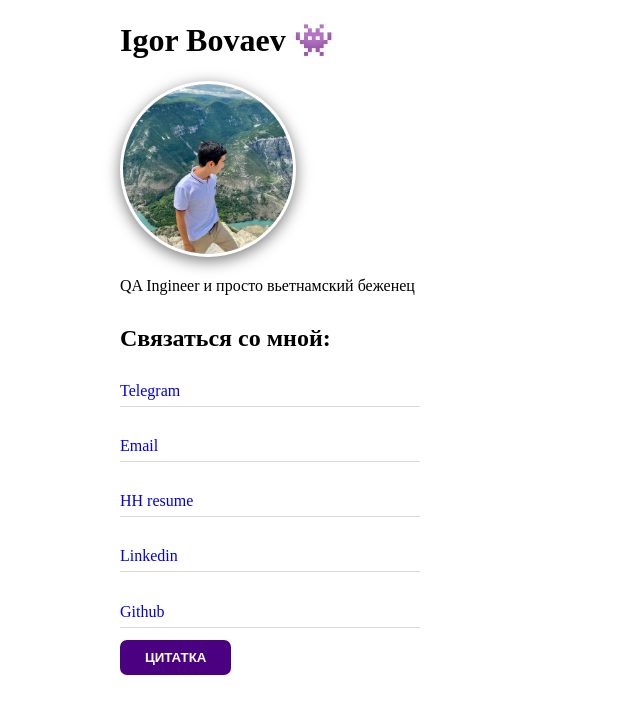
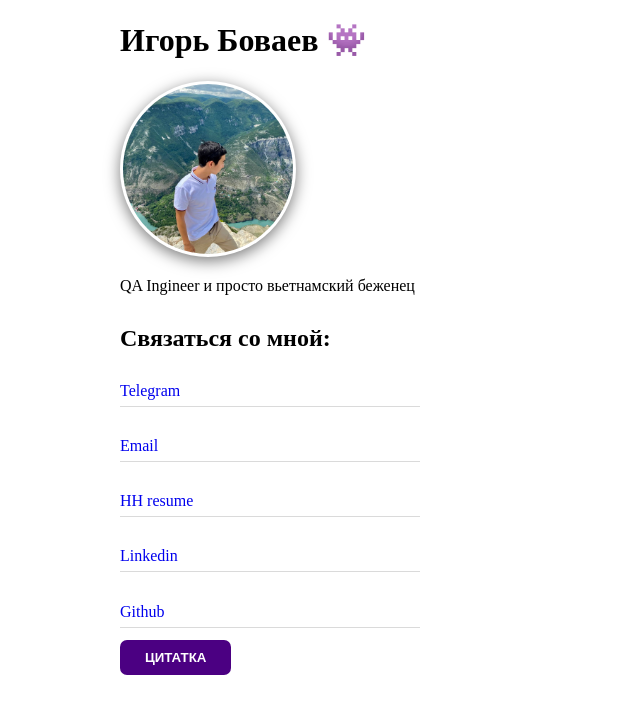
Before and after one commit to NechromEN/webtest, a plain HTML site: page index.html in a window 1280 px wide. Shown: the whole page, without its empty margins (0-640 px from the left). Drawn offline with Linux system fonts and the light colour scheme.

Commit message:
Add files via upload

```diff
--- a/index.html
+++ b/index.html
@@ -4,10 +4,11 @@
 	<meta http-equiv="Content-Type" content="text/html; charset=utf-8">
 	<title>Igor Bovaev</title>
 	<link rel="stylesheet" href="main.css">
+	<link rel="shortcut icon" href="/images/favicon.ico" type="image/x-icon">
 </head>
 
 <body class="container">
-		<h1>Igor Bovaev 👾</h1>
+		<h1>Игорь Боваев 👾</h1>
 
 		<div class="item">
 			<img class="photo" src="me2.png" width="170" height="170" alt="Фото">
```
Also changed, not shown: favicon.ico (added).
